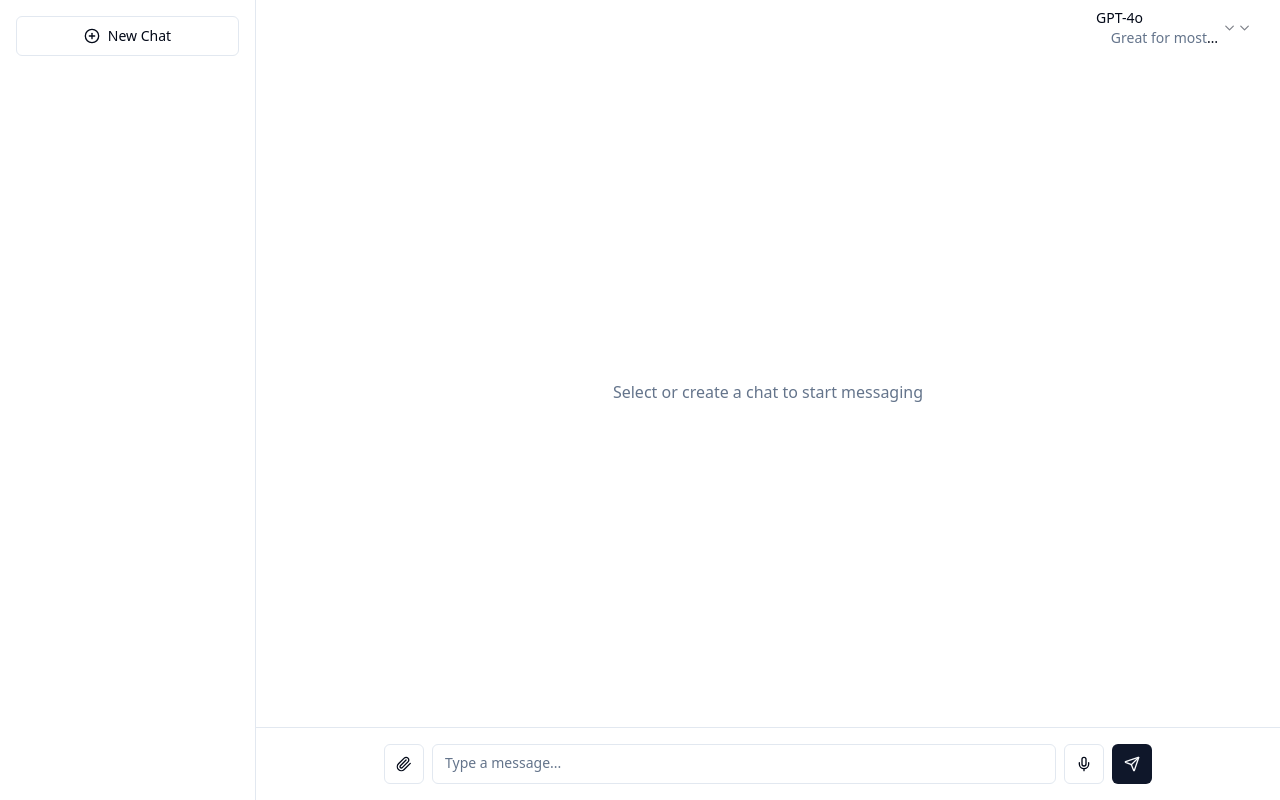
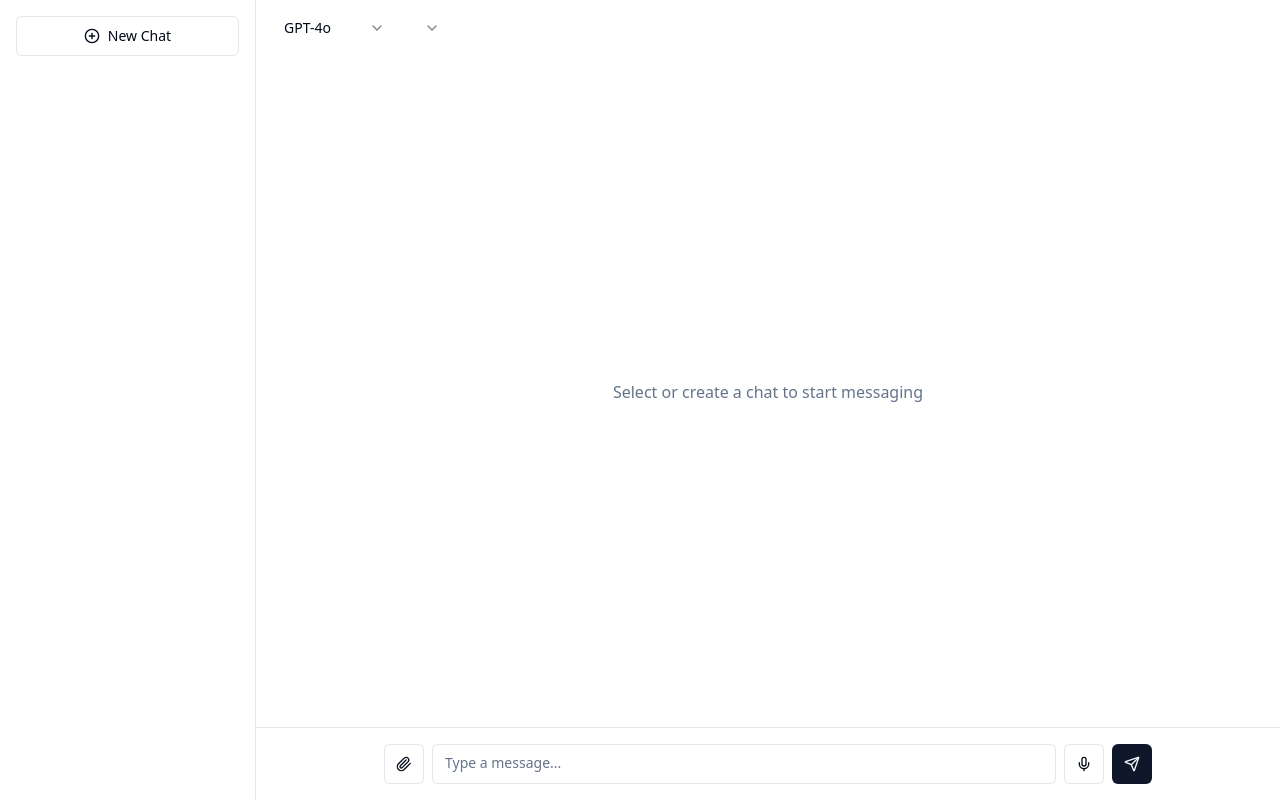
Before and after one commit to timur-nocodia/chatup-imagehub, a React (Vite) app: page / in a window 1280 px wide. Built offline with nearby package versions, Linux system fonts and the light colour scheme.

Commit message:
Add model selector to chat section
Implement a model selector in the top left of the chat section with a default model selected. Ensure that model details are not displayed while a model is selected.
[skip gpt_engineer]

```diff
--- a/src/components/chat/ModelSelect.tsx
+++ b/src/components/chat/ModelSelect.tsx
@@ -36,9 +36,9 @@ export const ModelSelect = () => {
   const { selectedModel, setSelectedModel } = useChatStore();
 
   return (
-    <Select value={selectedModel} onValueChange={setSelectedModel}>
+    <Select defaultValue="gpt-4" value={selectedModel} onValueChange={setSelectedModel}>
       <SelectTrigger className="w-[180px] border-none focus:ring-0 focus:ring-offset-0">
-        <SelectValue placeholder="Select a model" />
+        <SelectValue />
         <ChevronDown className="h-4 w-4 opacity-50" />
       </SelectTrigger>
       <SelectContent className="w-[320px]">
@@ -46,19 +46,23 @@ export const ModelSelect = () => {
           <SelectItem
             key={model.id}
             value={model.id}
-            className="flex flex-col items-start py-3"
+            className={`flex flex-col items-start py-3 ${
+              selectedModel === model.id ? 'bg-accent' : ''
+            }`}
           >
             <div className="flex items-center gap-2">
               <span className="font-medium">{model.name}</span>
-              {model.badge && (
+              {model.badge && selectedModel !== model.id && (
                 <span className="px-2 py-0.5 text-xs bg-muted rounded-full">
                   {model.badge}
                 </span>
               )}
             </div>
-            <span className="text-sm text-muted-foreground">
-              {model.description}
-            </span>
+            {selectedModel !== model.id && (
+              <span className="text-sm text-muted-foreground">
+                {model.description}
+              </span>
+            )}
           </SelectItem>
         ))}
         <SelectItem value="more" className="border-t">
--- a/src/pages/Index.tsx
+++ b/src/pages/Index.tsx
@@ -24,7 +24,7 @@ const Index = () => {
     <div className="flex h-screen bg-background">
       <ChatSidebar />
       <div className="flex-1 flex flex-col">
-        <div className="flex items-center justify-end px-4 py-2">
+        <div className="flex items-center justify-start px-4 py-2">
           <ModelSelect />
         </div>
         <ChatMessages />
```
